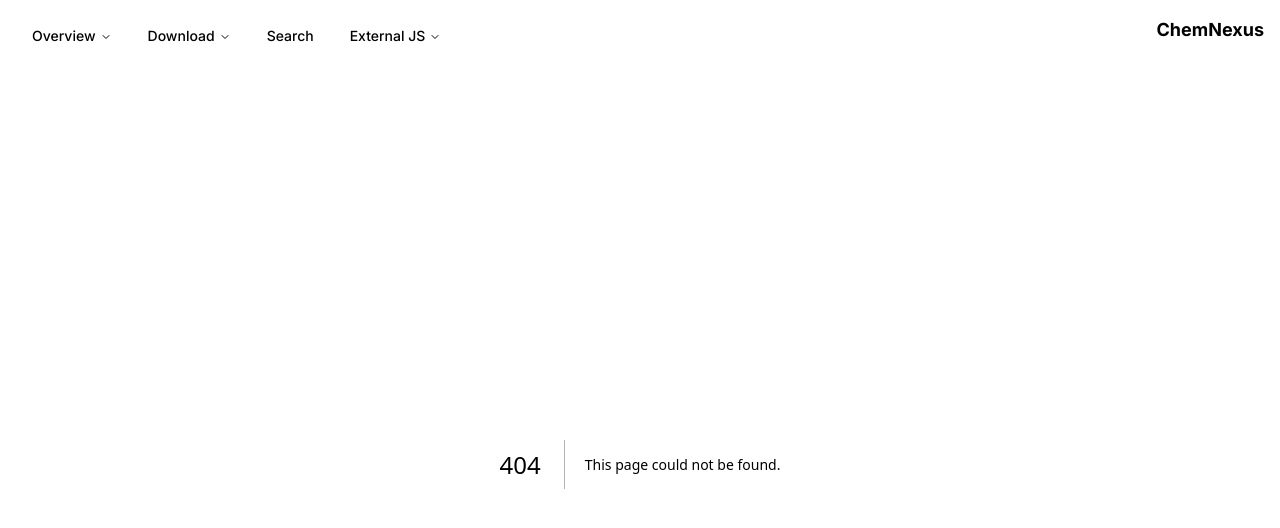
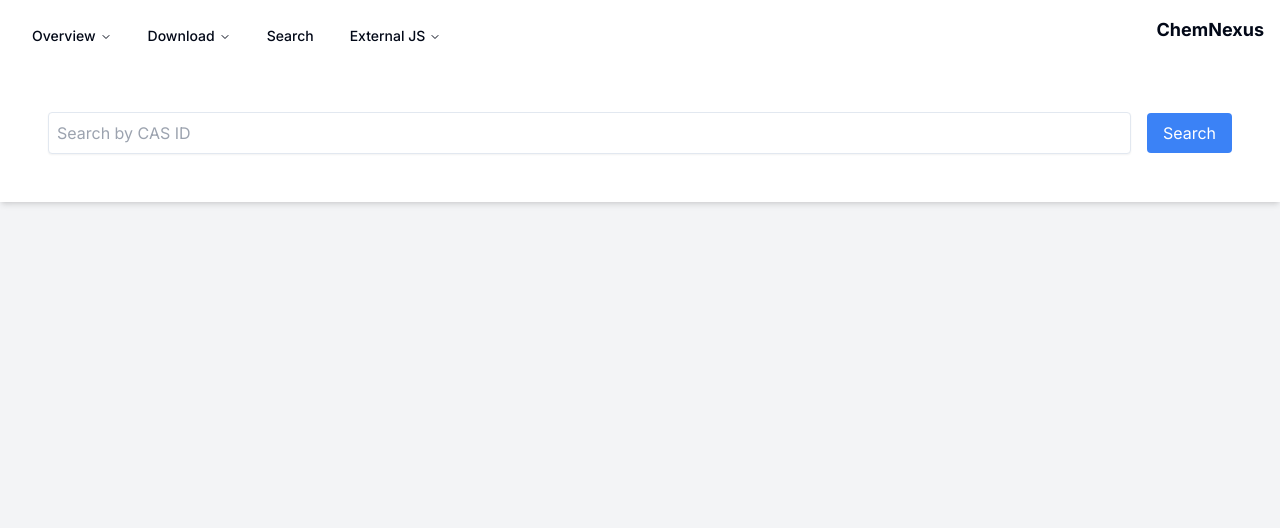
Before and after one commit to ukeSJTU/clc-db-frontend, a Next.js app: page /search in a window 1280 px wide. Before the commit this address had no page. Shown: the top 528 px of the page. Built offline with nearby package versions, Linux system fonts and the light colour scheme.

Commit message:
feat: implement search page

```diff
--- /dev/null
+++ b/app/(search)/search/page.tsx
@@ -0,0 +1,66 @@
+"use client";
+
+// Assume this code is in pages/search.tsx or a similar file
+import React, { useState } from "react";
+import axios from "axios";
+
+import SearchBarComponent from "@/components/searchbar";
+import MoleculeCard from "@/components/molecule_card";
+import { completeMoleculeProps } from "@/types/molecule";
+
+type Molecule = {
+    name: string;
+    cas_id: string;
+    class_type: string;
+    url: string;
+    pubchem_url: string;
+    smiles: string;
+    smiles_type: string;
+    remarks?: string;
+};
+
+const SearchPage = () => {
+    const [query, setQuery] = useState("");
+    const [results, setResults] = useState<completeMoleculeProps[]>([]); // Simplified type usage
+
+    const handleSearch = async () => {
+        if (query === "") {
+            return; // Do not search if query is empty
+        }
+
+        try {
+            const response = await axios.get(
+                `http://www.ukehome.top/api/search/molecules?search=${query}`
+            );
+            setResults(response.data);
+        } catch (error) {
+            console.error("Failed to fetch molecules", error);
+            setResults([]);
+        }
+    };
+
+    return (
+        <div className="flex flex-col items-center justify-start min-h-screen bg-gray-100 w-full">
+            <div className="w-full p-4 bg-white shadow-md">
+                <SearchBarComponent
+                    query={query}
+                    setQuery={setQuery}
+                    handleSearch={handleSearch}
+                />
+            </div>
+            <div className="w-full p-8 grid grid-cols-3 gap-4 ">
+                {results.length > 0 ? (
+                    results.map((molecule, idx) => (
+                        <MoleculeCard key={idx} {...molecule} />
+                    ))
+                ) : (
+                    <div className="flex items-center justify-center p-8">
+                        {/* <p className="text-xl">No results found.</p> */}
+                    </div>
+                )}
+            </div>
+        </div>
+    );
+};
+
+export default SearchPage;
```
